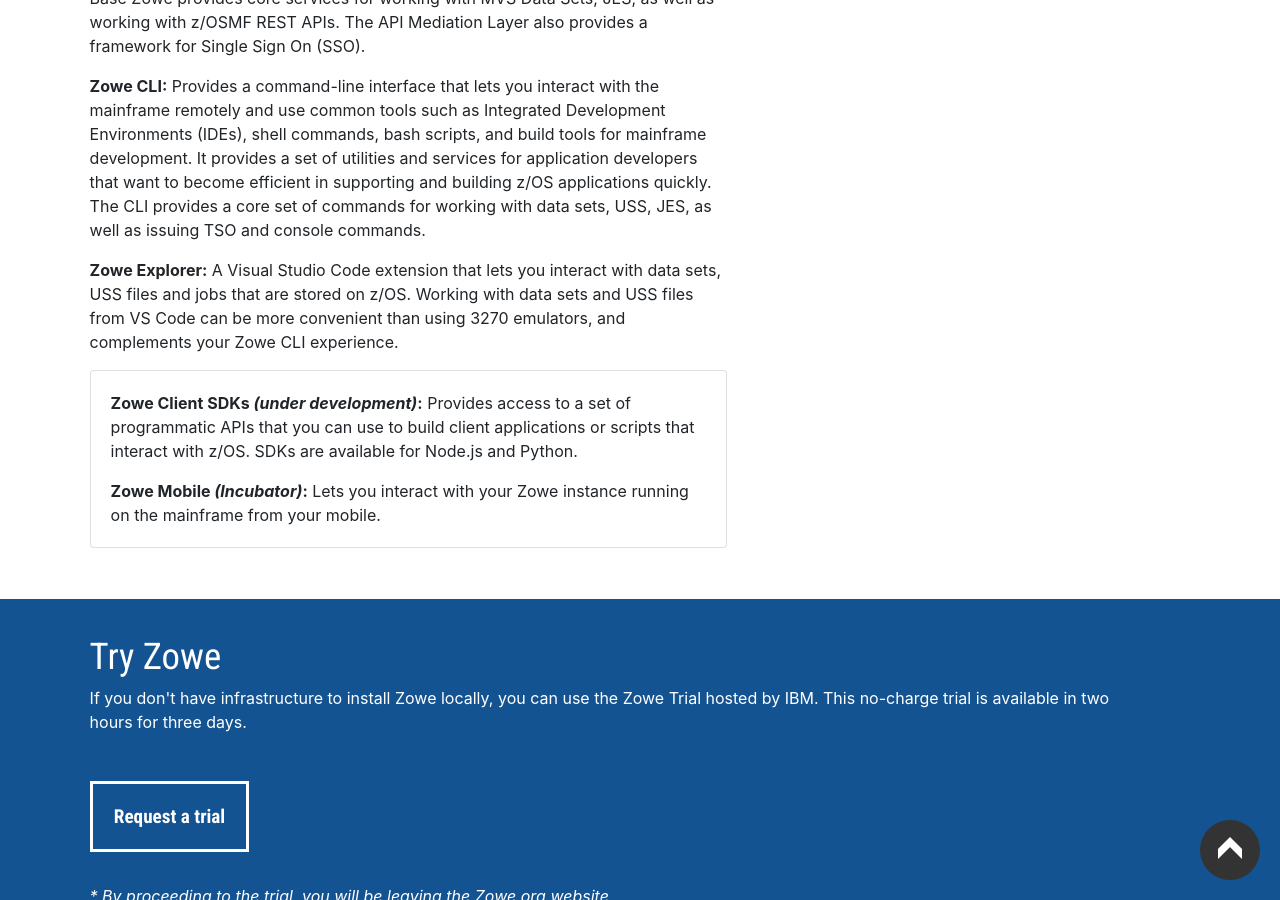
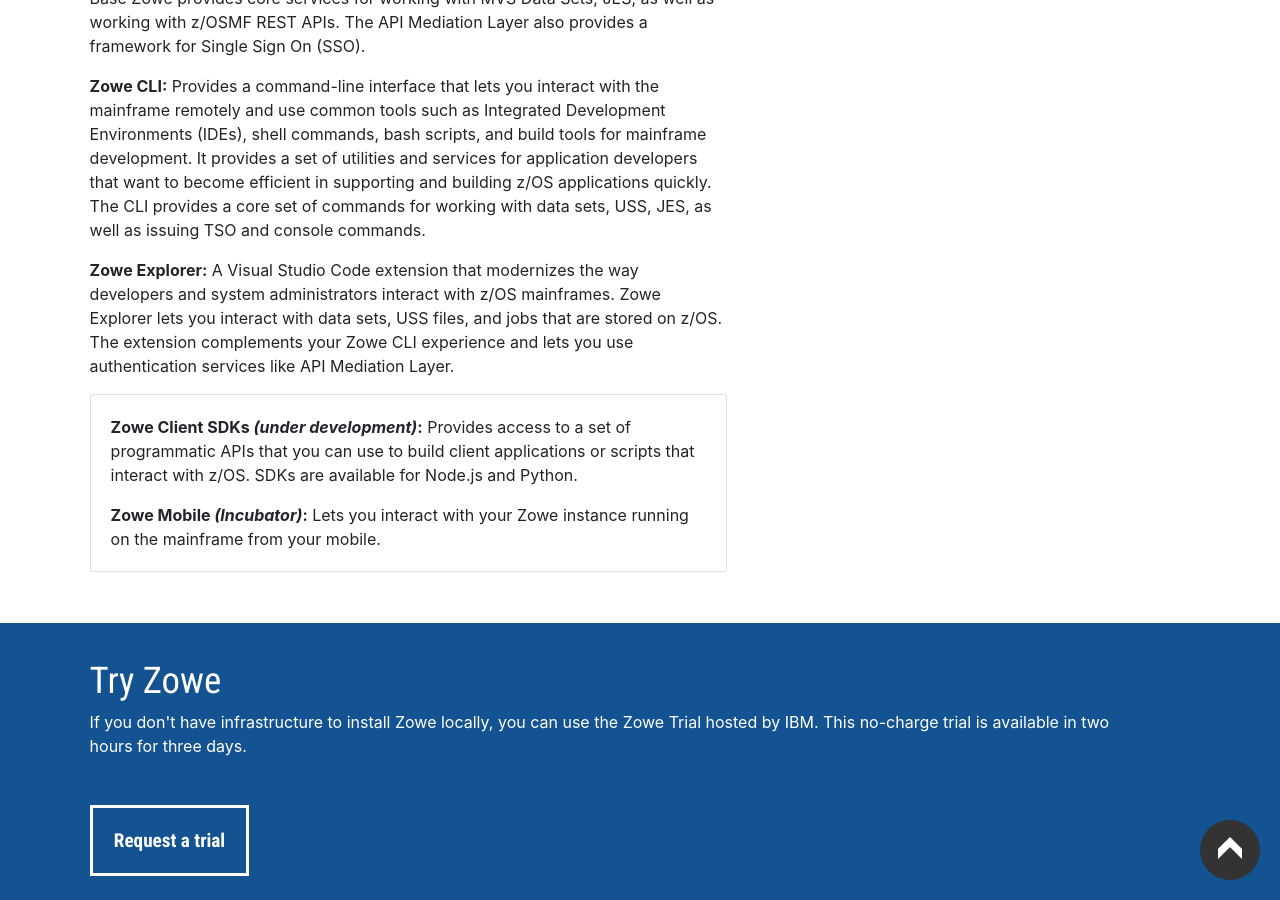
Before and after one commit to zowe/zowe.github.io, a Jekyll site: the page built from index.md, in a window 1280 px wide and 900 px high, scrolled down 814 px. Built offline with Jekyll 4.4.1, drawn with Linux system fonts in a browser that asks for light colours; our own code applies the rules of GitHub Pages for plain Markdown files.

Commit message:
Update index.md
Signed-off-by: nannanli <nannanli@cn.ibm.com>

Co-authored-by: Igor Kazmyr <43951184+IgorCATech@users.noreply.github.com>

```diff
--- a/index.md
+++ b/index.md
@@ -41,7 +41,7 @@
 
 <p><b>Zowe CLI:</b> Provides a command-line interface that lets you interact with the mainframe remotely and use common tools such as Integrated Development Environments (IDEs), shell commands, bash scripts, and build tools for mainframe development. It provides a set of utilities and services for application developers that want to become efficient in supporting and building z/OS applications quickly. The CLI provides a core set of commands for working with data sets, USS, JES, as well as issuing TSO and console commands.</p>
 
-<p><b>Zowe Explorer:</b> A Visual Studio Code extension that lets you interact with data sets, USS files and jobs that are stored on z/OS. Working with data sets and USS files from VS Code can be more convenient than using 3270 emulators, and complements your Zowe CLI experience.
+<p><b>Zowe Explorer:</b> A Visual Studio Code extension that modernizes the way developers and system administrators interact with z/OS mainframes. Zowe Explorer lets you interact with data sets, USS files, and jobs that are stored on z/OS. The extension complements your Zowe CLI experience and lets you use authentication services like API Mediation Layer.
 </p>
 <div class="card">
   <div class="card-body">
```
